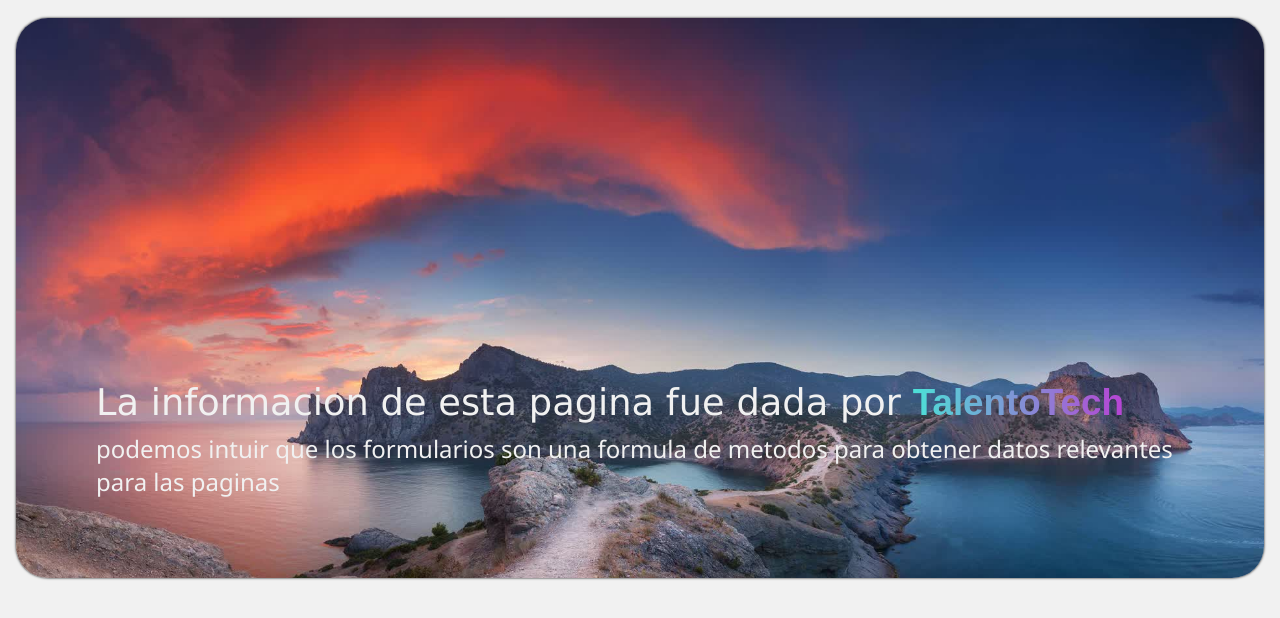
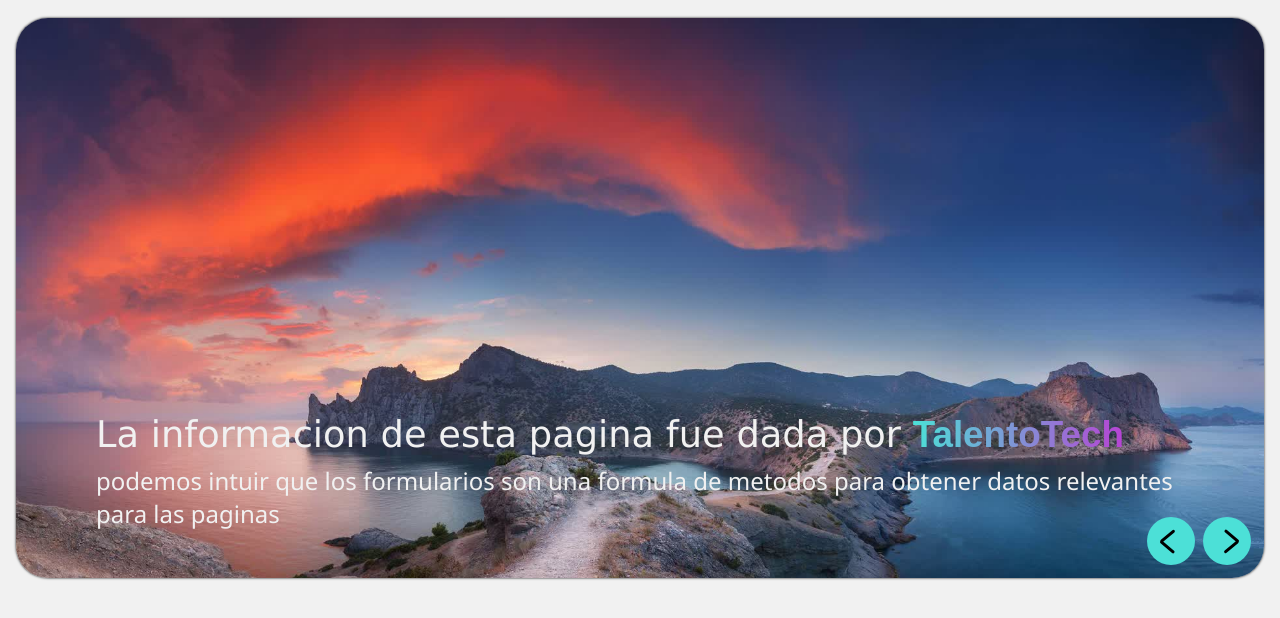
Before and after one commit to larry1sf/form.github.io, a plain HTML site: page index.html in a window 1280 px wide. Shown: the part 110-728 px from the top of the page. Drawn offline with Linux system fonts and the light colour scheme.

Commit message:
probando bonotes de move

```diff
--- a/css/index.css
+++ b/css/index.css
@@ -222,17 +222,20 @@ html {
 /* parte del main  */
 
 #bg {
+    position: relative;
     height: 35rem;
     background-image: radial-gradient(rgba(177, 137, 159, 0.233), rgba(197, 40, 228, 0.301)), url("../public/imgs/bg.webp");
     background-image: url("../public/imgs/bg.webp");
     background-size: cover;
     background-repeat: no-repeat;
     border-radius: 2rem;
-    padding: 5rem;
+    padding: 3rem 5rem;
     margin: 0 1rem;
     box-shadow: 0 0px 2.5px#000;
 
     #intro {
+
+
         height: 100%;
         display: flex;
         justify-content: flex-end;
@@ -259,6 +262,48 @@ html {
             font-size: 1.5rem;
             font-weight: 200;
         }
+
+        #move-page {
+            position: absolute;
+            bottom: 0;
+            right: 0;
+            display: flex;
+            gap: .5rem;
+            margin: .8rem;
+
+            .sig__btn {
+                background-color: var(--color-primary);
+                height: 3rem;
+                min-width: 3rem;
+                border-radius: 50rem;
+                position: relative;
+
+                .sig__flecha {
+                    position: absolute;
+                    height: 1.1rem;
+                    width: .2rem;
+                    background-color: #000;
+                    border-radius: 50rem;
+
+                    &:nth-child(1) {
+                        top: .59rem;
+                        left: 1.65rem;
+                        transform: rotate(-50deg);
+                    }
+
+                    &:nth-child(2) {
+                        top: 1.27rem;
+                        left: 1.65rem;
+                        transform: rotate(50deg);
+                    }
+
+                }
+
+                &:nth-child(1) {
+                    scale: -1;
+                }
+            }
+        }
     }
 }
 
--- a/index.html
+++ b/index.html
@@ -45,6 +45,18 @@
                 <h2>La informacion de esta pagina fue dada por <span>TalentoTech</span></h2>
                 <p>podemos intuir que los formularios son una formula de metodos para obtener datos relevantes para las
                     paginas</p>
+
+                <div id="move-page">
+                    <a href="" class="sig__btn">
+                        <div class="sig__flecha"></div>
+                        <div class="sig__flecha"></div>
+                    </a>
+                    <a href="" class="sig__btn">
+                        <div class="sig__flecha"></div>
+                        <div class="sig__flecha"></div>
+                    </a>
+                    <!-- <a href=""></a> -->
+                </div>
             </div>
             <!-- <div>
                 <a href="./">base</a>
```
